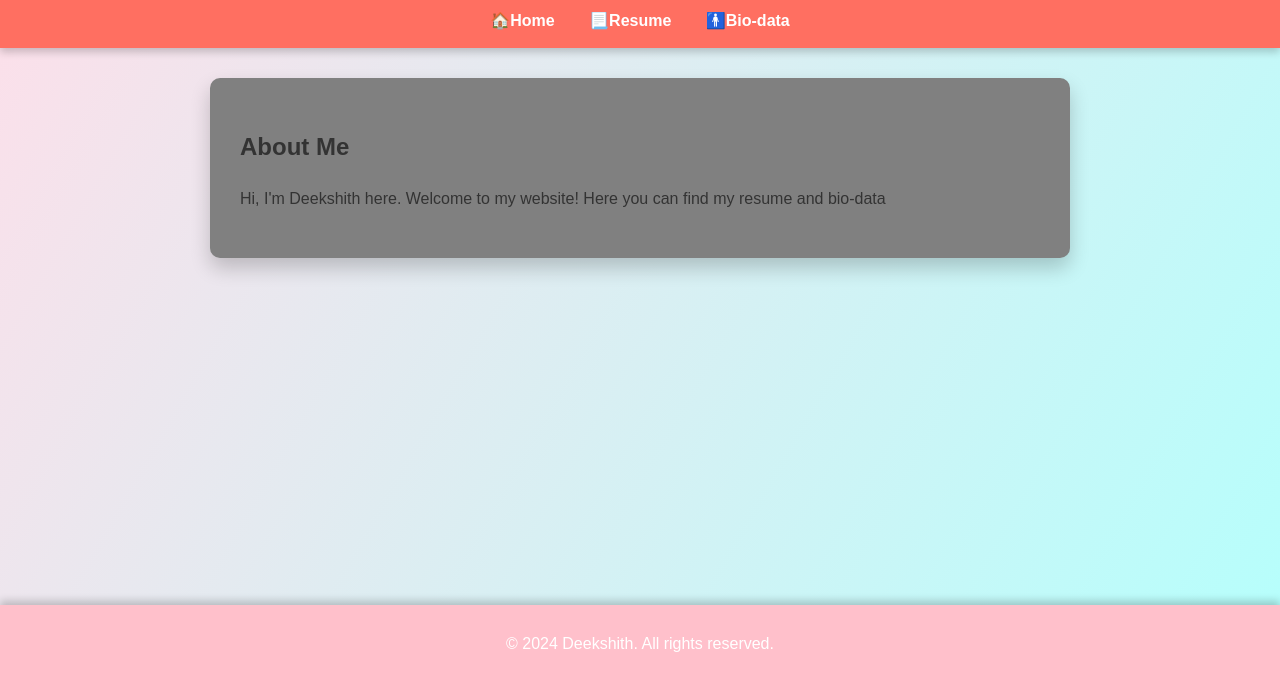
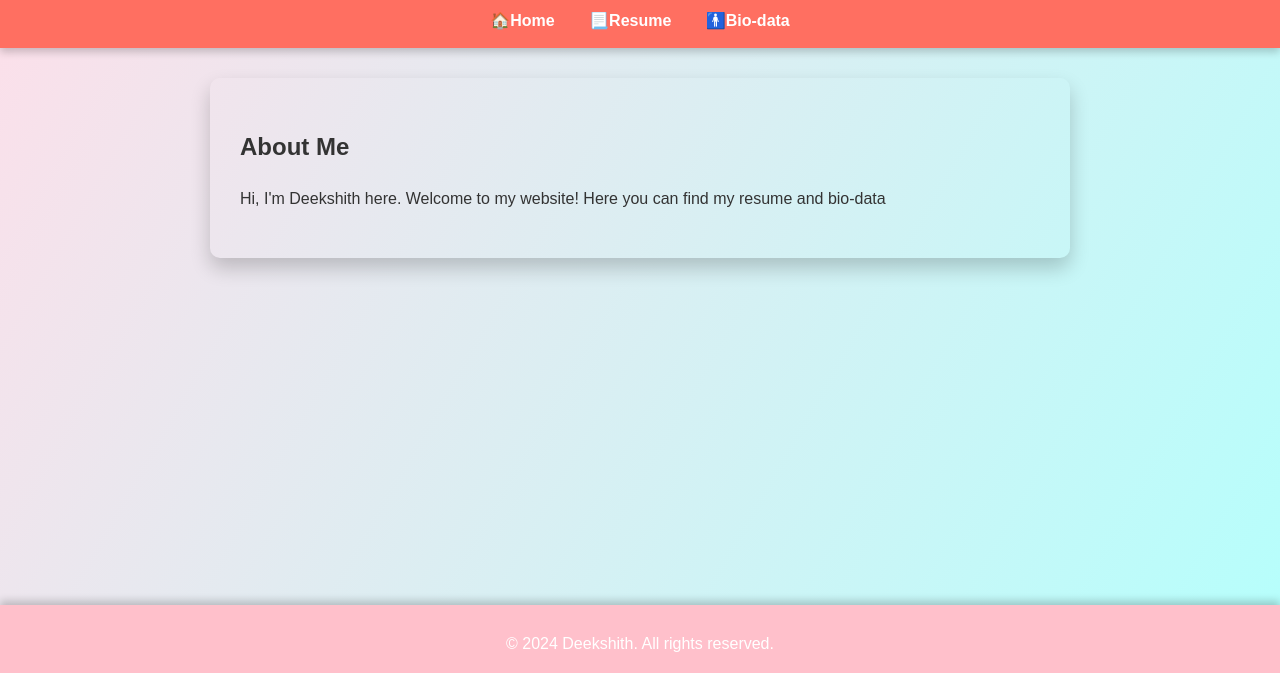
Before and after one commit to Deekshith06452/resume_website1, a plain HTML site: page index.html in a window 1280 px wide. Shown: the part 127-800 px from the top of the page. Drawn offline with Linux system fonts and the light colour scheme.

Commit message:
Update styles.css

```diff
--- a/styles.css
+++ b/styles.css
@@ -30,7 +30,7 @@ header nav a:hover {
 
 main {
     padding: 30px;
-    background: grey;
+    background: light blue;
     margin: 30px auto;
     max-width: 800px;
     border-radius: 10px;
```
